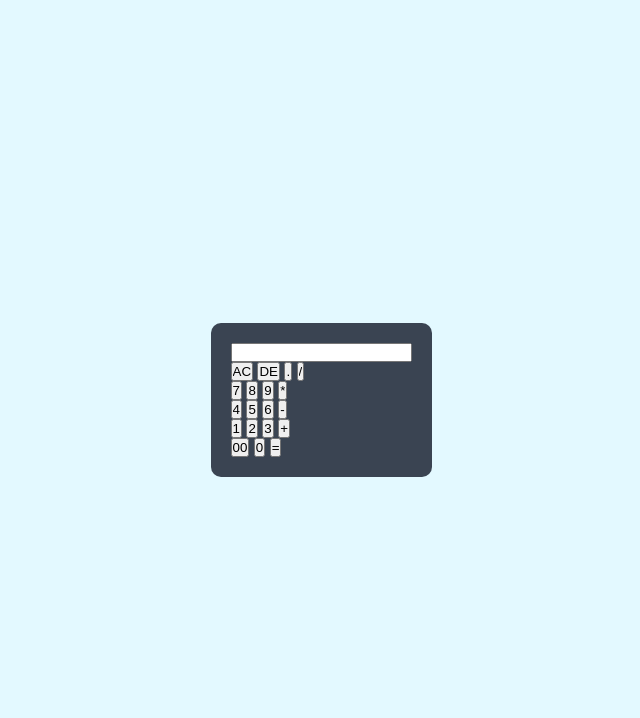
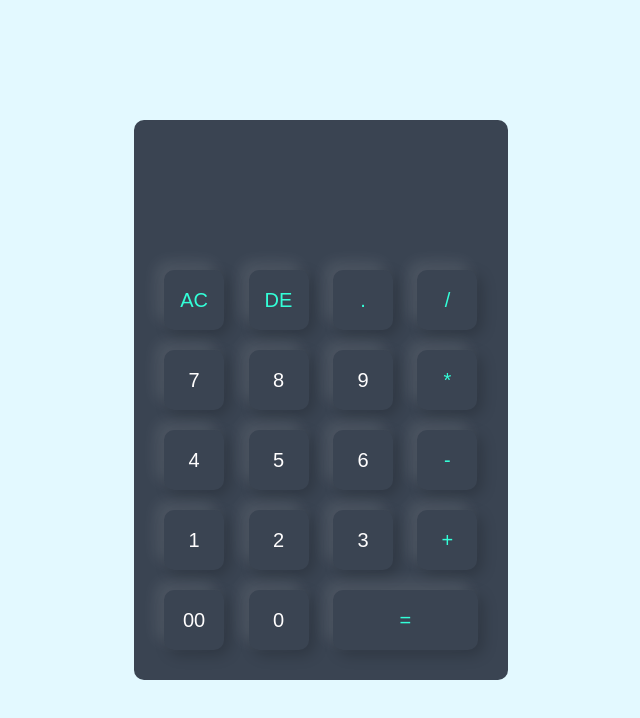
Before and after one commit to nMeddy/calculator_JS, a plain HTML site: page index.html in a window 1280 px wide. Shown: the whole page, without its empty margins (319-959 px from the left). Drawn offline with Linux system fonts and the light colour scheme.

Commit message:
Fin codage de la calculatrice mais je dois faire un fichier à part de la partie JS intégré dans le fichier HTML

```diff
--- a/index.html
+++ b/index.html
@@ -10,37 +10,62 @@
     <div class="container">
       <div class="calculator">
         <form action="#">
-          <div>
+          <div class="display">
             <input type="text" name="display" />
           </div>
           <div>
-            <input type="button" value="AC" />
-            <input type="button" value="DE" />
-            <input type="button" value="." />
-            <input type="button" value="/" />
+            <input
+              type="button"
+              value="AC"
+              onclick="display.value = ''"
+              class="operator"
+            />
+            <input
+              type="button"
+              value="DE"
+              onclick="display.value = display.value.toString().slice(0,-1)"
+              class="operator"
+            />
+            <input
+              type="button"
+              value="."
+              onclick="display.value += '.'"
+              class="operator"
+            />
+            <input
+              type="button"
+              value="/"
+              onclick="display.value += '/'"
+              class="operator"
+            />
           </div>
           <div>
-            <input type="button" value="7" />
-            <input type="button" value="8" />
-            <input type="button" value="9" />
-            <input type="button" value="*" />
+            <input type="button" value="7" onclick="display.value += '7'" />
+            <input type="button" value="8" onclick="display.value += '8'" />
+            <input type="button" value="9" onclick="display.value += '9'" />
+            <input type="button" value="*" onclick="display.value += '*'" class="operator"/>
           </div>
           <div>
-            <input type="button" value="4" />
-            <input type="button" value="5" />
-            <input type="button" value="6" />
-            <input type="button" value="-" />
+            <input type="button" value="4" onclick="display.value += '4'" />
+            <input type="button" value="5" onclick="display.value += '5'" />
+            <input type="button" value="6" onclick="display.value += '6'" />
+            <input type="button" value="-" onclick="display.value += '-'" class="operator"/>
           </div>
           <div>
-            <input type="button" value="1" />
-            <input type="button" value="2" />
-            <input type="button" value="3" />
-            <input type="button" value="+" />
+            <input type="button" value="1" onclick="display.value += '1'" />
+            <input type="button" value="2" onclick="display.value += '2'" />
+            <input type="button" value="3" onclick="display.value += '3'" />
+            <input type="button" value="+" onclick="display.value += '+'" class="operator"/>
           </div>
           <div>
-            <input type="button" value="00" />
-            <input type="button" value="0" />
-            <input type="button" value="=" />
+            <input type="button" value="00" onclick="display.value += '00'" />
+            <input type="button" value="0" onclick="display.value += '0'" />
+            <input
+              type="button"
+              value="="
+              onclick="display.value = eval(display.value)"
+              class="equal operator"
+            />
           </div>
         </form>
       </div>
--- a/style/style.css
+++ b/style/style.css
@@ -5,14 +5,16 @@
   --bg1: #e3f9ff;
   --bg2: #3a4452;
   --primary: #06139c;
-  --secondary: #555;
+  --secondary: #fffefe;
   --danger: #f80505;
   --succes: #259e04;
   --warning: #f1970644;
   --btn1Radius: 10px;
   --btnCercle: 50%;
-  --text1: 14px;
-  --textTitle: 30px;
+  --text1: 20px;
+  --textTitle: 40px;
+  --boxShadow1: -8px -8px 15px rgba(255, 255, 255, 0.1),
+    5px 5px 15px rgba(0, 0, 0, 0.2);
 }
 
 /* ========== GENERAL STYLE ====================== */
@@ -35,3 +37,33 @@
   padding: 20px;
   border-radius: var(--btn1Radius);
 }
+.calculator form input {
+  border: 0;
+  outline: 0;
+  width: 60px;
+  height: 60px;
+  border-radius: var(--btn1Radius);
+  box-shadow: var(--boxShadow1);
+  background: transparent;
+  font-size: var(--text1);
+  color: var(--secondary);
+  cursor: pointer;
+  margin: 10px;
+}
+.display{
+    display: flex;
+    justify-content: flex-end;
+    margin: 20px 0;
+}
+form .display input{
+    text-align: right;
+    flex: 1;
+    font-size: 45px;
+    box-shadow: none;
+}
+form input.equal{
+    width: 145px;
+}
+form input.operator{
+    color: #33ffd8;
+}
```
